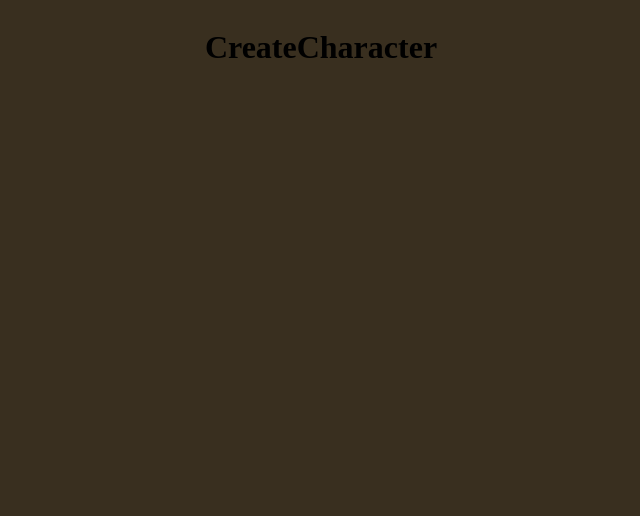
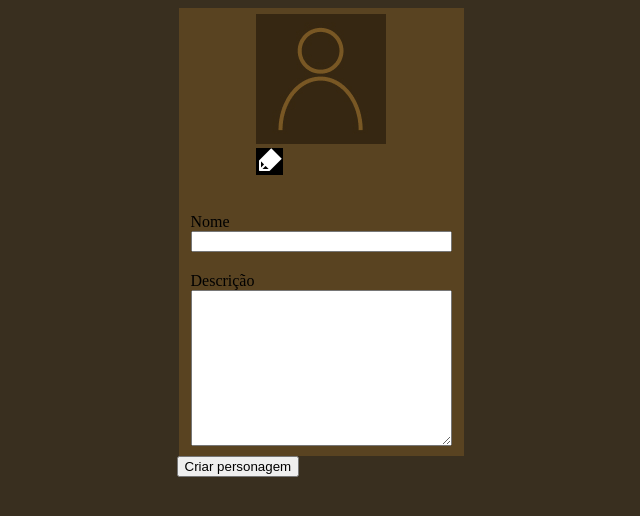
Before and after one commit to ryguigas0/dmbackup, a React (Create React App) app in the folder web/: page /create in a window 1280 px wide. Shown: the top 516 px of the page, without its empty margins (319-959 px from the left). Built offline with nearby package versions, Linux system fonts and the light colour scheme.

Commit message:
Create character prototype functional

```diff
--- a/web/src/pages/CreateCharacter.tsx
+++ b/web/src/pages/CreateCharacter.tsx
@@ -1,7 +1,46 @@
-import React from "react"
+import React, { FormEvent } from "react"
 
-export default function CreateCharacter(){
-    return(
-        <h1>CreateCharacter</h1>
+import "../styles/pages/createCharacter.css"
+
+import default_usr from "../images/test_usr_img.jpg"
+import edit_icon from "../images/edit_icon.jpg"
+import { useHistory } from "react-router-dom"
+
+export default function CreateCharacter() {
+
+    const history = useHistory()
+
+    function handleCharacterSubmit(e: FormEvent) {
+        e.preventDefault()
+        history.push("/edit")
+    }
+
+    return (
+        <div className="createCharacter">
+            <form className="create-character-form" action="">
+                <fieldset className="character-image">
+                    <div className="character-image-preview">
+                        <img src={default_usr} alt="usr_default" className="character-img" />
+                        <label htmlFor="character-img-input" className="edit-icon">
+                            <img src={edit_icon} alt="" />
+                        </label>
+                    </div>
+                    <input type="file" className="character-img-input" id="character-img-input" />
+                </fieldset>
+                <fieldset className="character-info">
+                    <div className="character-name">
+                        <label htmlFor="character-name-input">Nome</label>
+                        <input type="text" id="character-name-input" />
+                    </div>
+                    <div className="character-description">
+                        <label htmlFor="character-description   ">Descrição</label>
+                        <textarea name="description" id="character-description-input" cols={30} rows={10}></textarea>
+                    </div>
+                </fieldset>
+                <button className="character-submit-button" onClick={handleCharacterSubmit}>
+                    Criar personagem
+                </button>
+            </form>
+        </div>
     )
 }
--- /dev/null
+++ b/web/src/styles/pages/createCharacter.css
@@ -0,0 +1,43 @@
+.create-character-form .character-image .character-img-input {
+    width: 0;
+    height: 0;
+    visibility: hidden;
+}
+
+.edit-icon {
+    position: relative;
+    width: 27px;
+    height: 27px;
+}
+
+.edit-icon :hover {
+    cursor: pointer;
+}
+
+.character-image-preview {
+    display: block;
+    margin-left: auto;
+    margin-right: auto;
+    width: 50%;
+}
+
+.create-character-form fieldset {
+    border: hidden;
+    background-color: rgb(122, 88, 37, 0.5);
+}
+
+.character-name {
+    flex-direction: column;
+    display: flex;
+}
+
+.character-description {
+    margin-top: 20px;
+    display: flex;
+    flex-direction: column;
+}
+
+.character-submit-button {
+    margin-right: auto;
+    margin-left: auto;
+}
```
Also changed, not shown: web/src/images/edit_icon.jpg (added).
